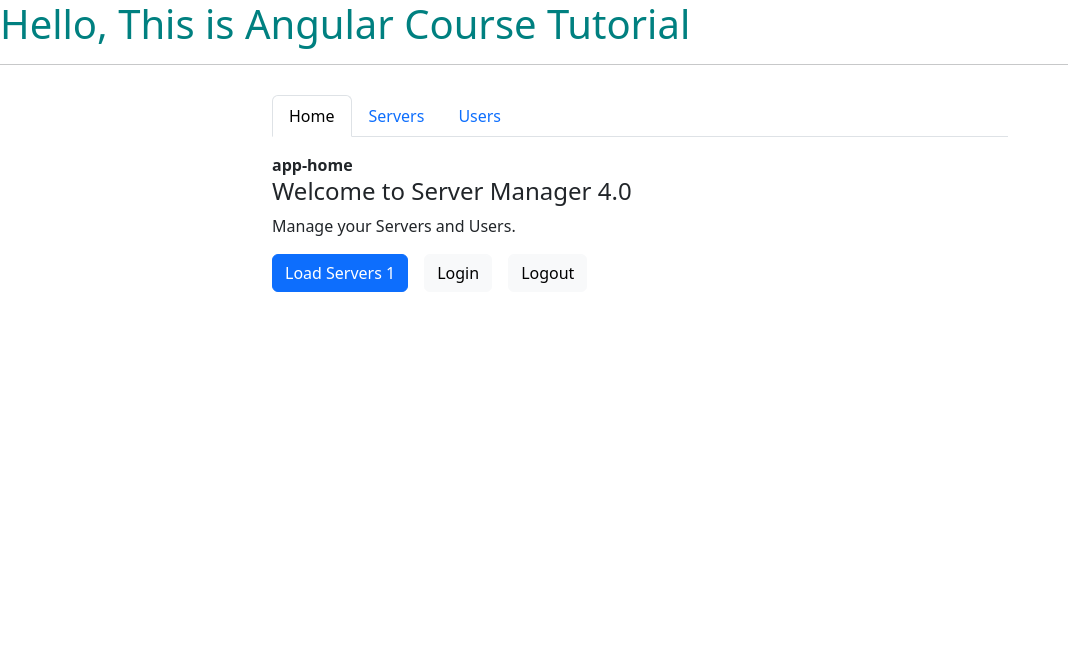
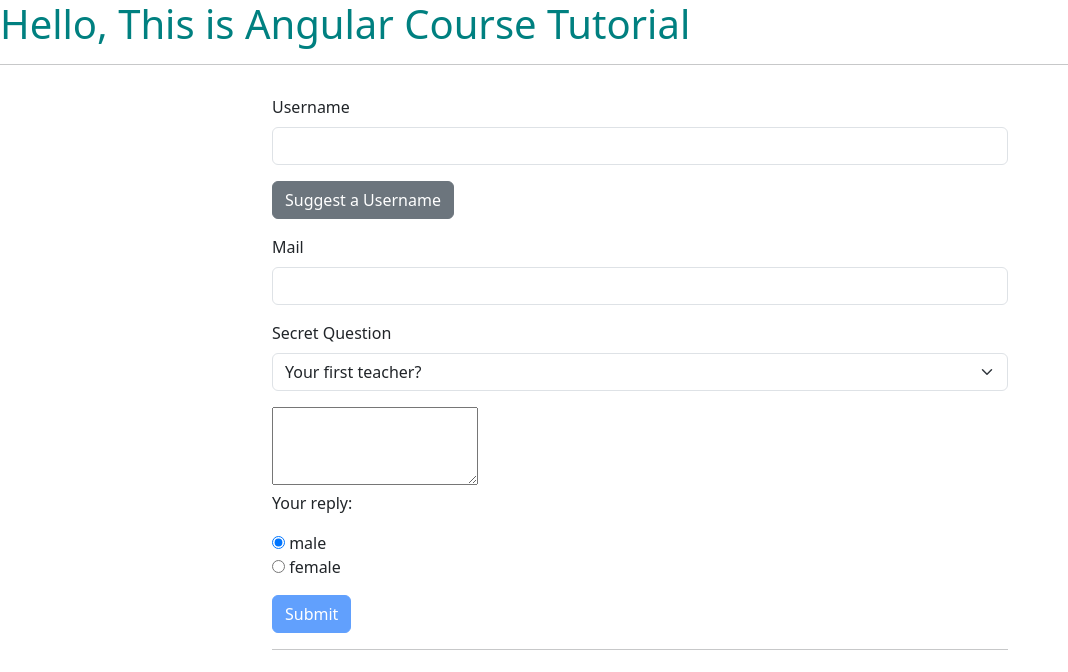
Before and after one commit to Ashik-2000/ESS_Probation_Training, an Angular app in the folder Angular/angular14/: page / in a window 1280 px wide. Shown: the top 672 px of the page, without its empty margins (0-1068 px from the left). Built offline with nearby package versions, Linux system fonts and the light colour scheme.

Commit message:
form handling Template Driven

```diff
--- a/Angular/angular14/src/app/app.component.html
+++ b/Angular/angular14/src/app/app.component.html
@@ -23,4 +23,7 @@
 <!-- <app-assignment5></app-assignment5> -->
 
 <!-- Section 27: Routing -->
-<app-routing></app-routing>
+<!-- <app-routing></app-routing> -->
+
+<!-- Section 31: Handling Forms TD -->
+<app-forms-td></app-forms-td>
--- a/Angular/angular14/src/app/app.module.ts
+++ b/Angular/angular14/src/app/app.module.ts
@@ -38,6 +38,7 @@
 import { ServicesDepedencyInjectionComponent } from './services-depedency-injection/services-depedency-injection.component';
 import { AccountsService } from './services-depedency-injection/services/account.service';
 import { LoggingService } from './services-depedency-injection/services/logging.service';
+import { FormsTDComponent } from './forms-td/forms-td.component';
 
 @NgModule({
   declarations: [
@@ -70,6 +71,7 @@
     ServerComponent,
     HomeComponent,
     PageNotFoungComponent,
+    FormsTDComponent,
   ],
   providers: [
     // Section 25: Services and Dependency Injection
--- /dev/null
+++ b/Angular/angular14/src/app/forms-td/forms-td.component.css
@@ -0,0 +1,7 @@
+.container {
+  margin-top: 30px;
+}
+
+input.ng-invalid.ng-touched {
+  border: 1px solid red;
+}
--- /dev/null
+++ b/Angular/angular14/src/app/forms-td/forms-td.component.html
@@ -0,0 +1,106 @@
+<div class="container">
+  <div class="row">
+    <div class="col-12 col-sm-10 col-md-8 offset-sm-1 offset-md-2">
+      <form (ngSubmit)="onSubmit()" #f="ngForm">
+        <div id="user-data" ngModelGroup="userData" #userData="ngModelGroup">
+          <div class="mb-3">
+            <label for="username" class="form-label">Username</label>
+            <input
+              type="text"
+              id="username"
+              class="form-control"
+              ngModel
+              name="username"
+              required
+            />
+          </div>
+
+          <button
+            class="btn btn-secondary mb-3"
+            type="button"
+            (click)="suggestUserName()"
+          >
+            Suggest a Username
+          </button>
+
+          <div class="mb-3">
+            <label for="email" class="form-label">Mail</label>
+            <input
+              type="email"
+              id="email"
+              class="form-control"
+              ngModel
+              name="email"
+              required
+              email
+              #email="ngModel"
+            />
+          </div>
+        </div>
+
+        <span
+          class="help-block text-danger"
+          *ngIf="!email.valid && email.touched"
+          >Please enter a valid email!</span
+        >
+        <p class="fw-bold" *ngIf="!userData.valid && userData.touched">
+          User data is invalid.
+        </p>
+
+        <div class="mb-3">
+          <label for="secret" class="form-label">Secret Question</label>
+          <select
+            id="secret"
+            class="form-select"
+            [ngModel]="secretQuestion"
+            name="secret"
+          >
+            <option value="pet">Your first pet?</option>
+            <option value="teacher">Your first teacher?</option>
+          </select>
+        </div>
+
+        <div class="mb-3">
+          <textarea
+            name="questionAnswer"
+            rows="3"
+            [(ngModel)]="answer"
+          ></textarea>
+          <p>Your reply: {{ answer }}</p>
+        </div>
+
+        <div class="radio" *ngFor="let gender of genders">
+          <label>
+            <input
+              type="radio"
+              name="gender"
+              [ngModel]="genderSelected"
+              [value]="gender"
+              required
+            />
+            {{ gender }}
+          </label>
+        </div>
+
+        <button
+          [disabled]="!f.valid"
+          class="btn btn-primary mt-3"
+          type="submit"
+        >
+          Submit
+        </button>
+      </form>
+      <hr />
+      <div class="row" *ngIf="submitted">
+        <div class="col-12">
+          <h3>User Data</h3>
+          <p>Username: {{ user.username }}</p>
+          <p>Mail: {{ user.email }}</p>
+          <p>Secret Question: {{ user.secret }}</p>
+          <p>Answer: {{ user.questionAnswer }}</p>
+          <p>Gender: {{ user.gender }}</p>
+        </div>
+      </div>
+    </div>
+  </div>
+</div>
--- /dev/null
+++ b/Angular/angular14/src/app/forms-td/forms-td.component.ts
@@ -0,0 +1,51 @@
+import { Component, OnInit, ViewChild } from '@angular/core';
+import { NgForm } from '@angular/forms';
+
+@Component({
+  selector: 'app-forms-td',
+  templateUrl: './forms-td.component.html',
+  styleUrls: ['./forms-td.component.css'],
+})
+export class FormsTDComponent implements OnInit {
+  @ViewChild('f') signupForm!: NgForm;
+  secretQuestion = 'teacher';
+  answer = '';
+  genders = ['male', 'female'];
+  genderSelected = 'male';
+  user = {
+    username: '',
+    email: '',
+    secret: '',
+    questionAnswer: '',
+    gender: '',
+  };
+  submitted = false;
+
+  constructor() {}
+
+  ngOnInit(): void {}
+
+  suggestUserName() {
+    const suggestedName = 'Superuser';
+    this.signupForm.form.patchValue({
+      userData: {
+        username: suggestedName,
+      },
+    });
+  }
+
+  // onSubmit(form: NgForm) {
+  //   console.log(form);
+  // }
+
+  onSubmit() {
+    this.submitted = true;
+    // this.user.username = this.signupForm.value.userData.username;
+    // this.user.email = this.signupForm.value.userData.email;
+    // this.user.secret = this.signupForm.value.secret;
+    // this.user.questionAnswer = this.signupForm.value.questionAnswer;
+    // this.user.gender = this.signupForm.value.gender;
+    this.user = { ...this.signupForm.value, ...this.signupForm.value.userData };
+    this.signupForm.reset();
+  }
+}
```
